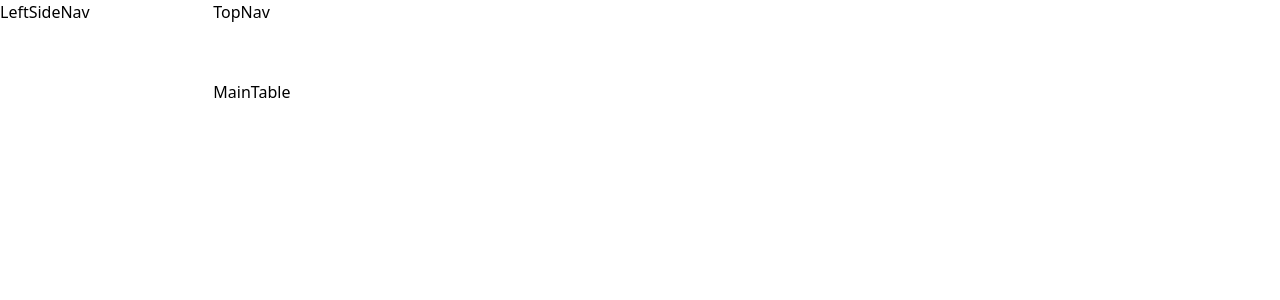
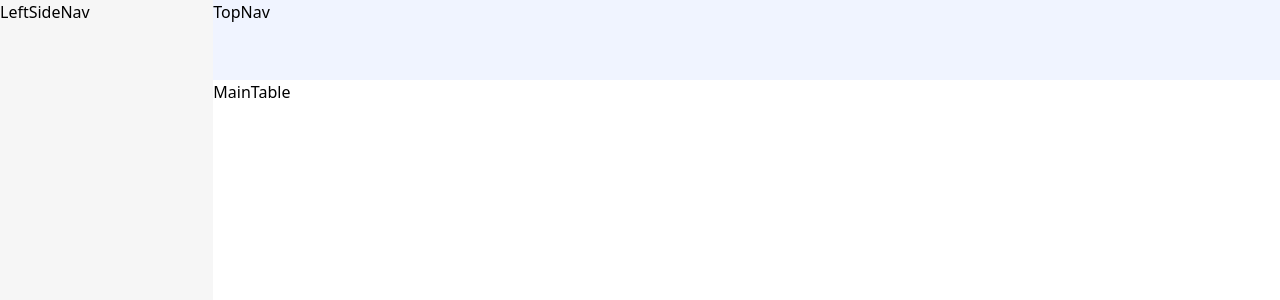
Before and after one commit to rakulvm/LeadConnect, a React (Vite) app in the folder leadconnect-frontend/: page / in a window 1280 px wide. Shown: the top 300 px of the page. Built offline with nearby package versions, Linux system fonts and the light colour scheme.

Commit message:
Using the colors from the theme

```diff
--- a/leadconnect-frontend/src/components/LeftSideNav.tsx
+++ b/leadconnect-frontend/src/components/LeftSideNav.tsx
@@ -2,6 +2,6 @@ import React from 'react'
 
 export default function LeftSideNav() {
   return (
-    <div  className='h-screen w-1/6 bg-purple-300'>LeftSideNav</div>
+    <div  className='h-screen w-1/6 bg-backgroundColor'>LeftSideNav</div>
   )
 }
--- a/leadconnect-frontend/src/components/TopNav.tsx
+++ b/leadconnect-frontend/src/components/TopNav.tsx
@@ -2,6 +2,6 @@ import React from 'react'
 
 export default function TopNav() {
   return (
-    <div className='bg-red-400 h-[10%]'>TopNav</div>
+    <div className='bg-highlightBlue h-[10%]'>TopNav</div>
   )
 }
```
